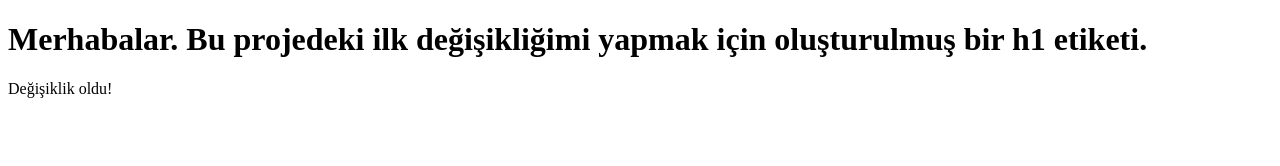
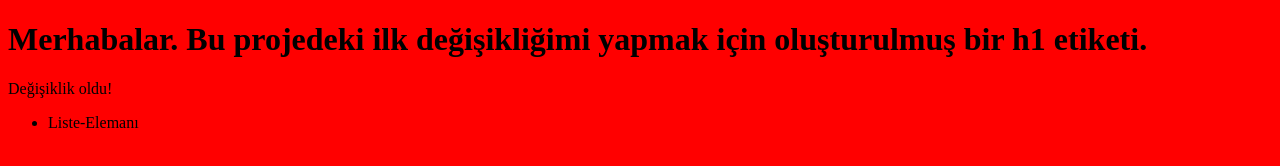
Before and after one commit to FurkanIlaslan/11eylul, a plain HTML site: page index.html in a window 1280 px wide. Drawn offline with Linux system fonts and the light colour scheme.

Commit message:
üç dosyada da değişiklik yapıldı

```diff
--- a/index.html
+++ b/index.html
@@ -11,6 +11,9 @@
 <body>
     <h1>Merhabalar. Bu projedeki ilk değişikliğimi yapmak için oluşturulmuş bir h1 etiketi.</h1>
     <p>Değişiklik oldu!</p>
+    <ul>
+        <li>Liste-Elemanı</li>
+    </ul>
     <script src="script.js"></script>
 </body>
 </html>
--- a/script.js
+++ b/script.js
@@ -0,0 +1 @@
+console.log("Selamlar!")
--- a/style.css
+++ b/style.css
@@ -0,0 +1,3 @@
+body{
+    background-color: red;
+}
```
